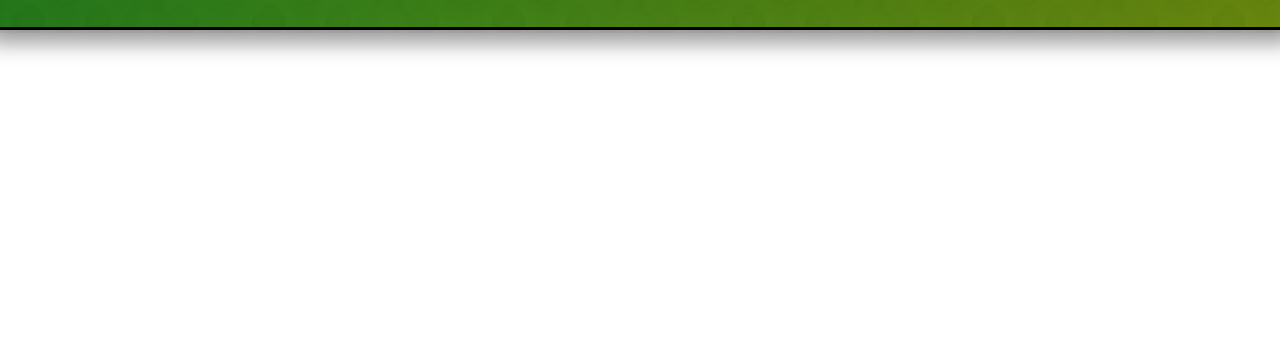
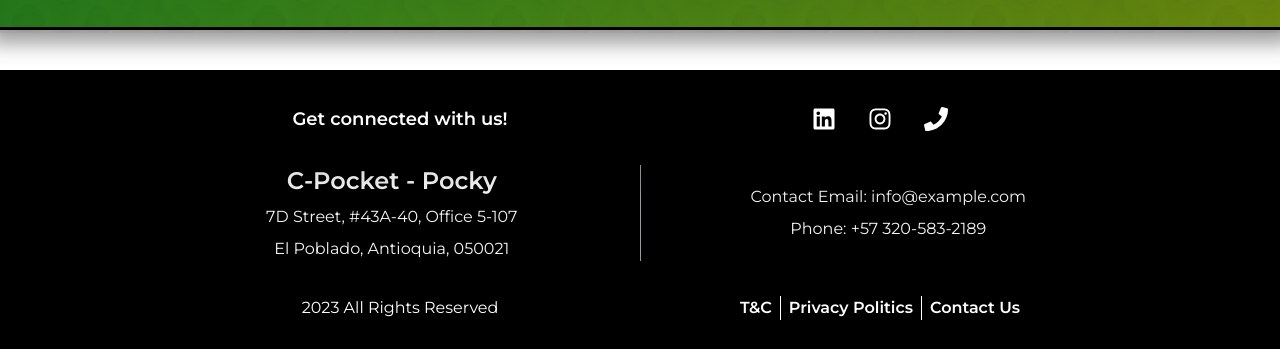
Before and after one commit to cpocket-dev/pocki_landing_page, a React (Vite) app: page / in a window 1280 px wide. Shown: the part 2378-2727 px from the top of the page. Before the commit the page ends 2448 px from the top, so only its background shows below. Built offline with nearby package versions, Linux system fonts and the light colour scheme.

Commit message:
Footer & Team Components

```diff
--- a/src/App.jsx
+++ b/src/App.jsx
@@ -3,6 +3,8 @@ import Header from './components/Header/Header'
 import Inicio from './components/Inicio/Inicio';
 import Conocenos from './components/Conocenos/Conocenos';
 import { Servicios } from './components/Servicios/Servicios';
+import { Equipo } from './components/Equipo/Equipo';
+import { Footer } from './components/Footer/Footer';
 
 function App() {
   Aos.init();
@@ -15,6 +17,8 @@ function App() {
       <section className="content-cont overflow-visible">
         <Conocenos />
         <Servicios />
+        {/* <Equipo /> */}
+        <Footer />
       </section>
     </>
   )
--- a/src/components/Conocenos/Conocenos.css
+++ b/src/components/Conocenos/Conocenos.css
@@ -147,10 +147,10 @@
     #ffd40061 -0.47%,
     rgb(255 255 255 / 0%) 77%
   ),
-  linear-gradient(161deg, #23af2c 9.39%, rgba(255, 255, 255, 0) 83.29%),
+  linear-gradient(161deg, #005201 9.39%, rgba(255, 255, 255, 0) 83.29%),
   linear-gradient(0deg, #36cc34, #6b6b6b);
   background-size: 200% 200%; /* Increase the background size for a smoother transition */
-  animation: rotateGradient 1s ease-in-out infinite alternate; /* Adjust time as needed */
+  animation: rotateGradient 1.5s ease-in-out infinite alternate; /* Adjust time as needed */
 }
 
 .services-svg {
--- /dev/null
+++ b/src/components/Equipo/Equipo.css
@@ -0,0 +1,20 @@
+#nosotros {
+  display: flex;
+  background: linear-gradient(
+    139.58deg,
+    #ffd40061 -0.47%,
+    rgb(255 255 255 / 0%) 77%
+  ),
+  linear-gradient(161deg, #15731c 9.39%, rgba(104, 182, 132, 0) 83.29%),
+  linear-gradient(0deg, #025100, #000000);
+}
+
+.team-cont::before {
+    content: '';
+    background-image: url('../../assets/backgrounds/bg-texture.png');
+    background-size: 16rem;
+    mix-blend-mode: multiply;
+    position: absolute;
+    width: 100%;
+    height: 100%;
+}
--- /dev/null
+++ b/src/components/Equipo/Equipo.jsx
@@ -0,0 +1,57 @@
+import { useTranslationHook } from "../../hooks/useI18nTranslation";
+import { useState } from "react";
+
+import "./Equipo.css";
+
+export const Equipo = () => {
+  const { t } = useTranslationHook();
+
+  return (
+    <>
+      <div
+        className="features-cont w-full flex flex-col items-center pb-12 h-max lg:h-[100vh] overflow-visible relative"
+        id="nosotros"
+      >
+        <div className="features-top flex flex-col justify-start content-center items-center pt-20 pb-4 overflow-visible">
+          <h2
+            className="info-title mb-8 font-extrabold text-2xl md:text-3xl overflow-visible z-[1] w-[100dvw] pb-4 pt-4 bg-black text-white text-center"
+            data-aos="fade-left"
+            data-aos-once="true"
+          >
+            C-Pocket Team
+          </h2>
+
+          <button className="rounded-xl bg-black text-white w-[10rem] h-[3rem]">Open Modal</button>
+
+          <div>
+            <p></p>
+          </div>
+
+          {/* <div className="team w-[95vw] md:w-[75vw] bg-white z-[5] flex flex-col mx-auto p-8 rounded-xl gap-4">
+            <p className="text-3xl">Meet our Team</p>
+            <p className="text-xl">
+              Lorem ipsum dolor sit amet consectetur adipisicing elit.
+              Reiciendis quae voluptates eius neque accusamus assumenda
+              inventore modi alias exercitationem totam?
+            </p>
+            <div className="flex gap-4 shadow-lg">
+              <div className="h-[13rem] w-1/3 bg-black flex flex-col text-center">
+                <div className="h-[85%] bg-white"></div>
+                <p className="text-white">Lina Otalvaro</p>
+              </div>
+              <div className="h-[13rem] w-1/3 bg-black flex flex-col text-center">
+                <div className="h-[85%] bg-white"></div>
+                <p className="text-white">Alexis Aronategui</p>
+              </div>
+              <div className="h-[13rem] w-1/3 bg-black flex flex-col text-center">
+                <div className="h-[85%] bg-white"></div>
+                <p className="text-white">Walter Vanegas</p>
+              </div>
+            </div>
+          </div> */}
+
+        </div>
+      </div>
+    </>
+  );
+};
--- /dev/null
+++ b/src/components/Footer/Footer.css
@@ -0,0 +1,20 @@
+/* .footer-cont {
+    background: linear-gradient(
+        139.58deg,
+        #ffd40061 -0.47%,
+        rgb(255 255 255 / 0%) 77%
+      ),
+      linear-gradient(161deg, #15731c 9.39%, rgba(104, 182, 132, 0) 83.29%),
+      linear-gradient(0deg, #025100, #000000);
+} */
+
+.footer-cont::before {
+    background-image: url(../../assets/backgrounds/bg-texture.png);
+    background-size: 16rem;
+    position: absolute;
+    mix-blend-mode: multiply;
+    width: 100%;
+    height: 100%;
+    content: '';
+    top: 0;
+}
--- /dev/null
+++ b/src/components/Footer/Footer.jsx
@@ -0,0 +1,64 @@
+import { FaInstagram, FaLinkedin, FaPhone } from "react-icons/fa";
+import "./Footer.css";
+import React from "react";
+
+export const Footer = () => {
+  return (
+    <div className="footer-cont py-4 w-screen h-max  bg-black text-white relative">
+      <div className="lg:max-w-[75vw] flex gap-4 flex-col items-center mx-auto">
+        <div className="footer-top p-4 bg-black shadow-2xl w-full h-[33%] sm:h-[20%] flex justify-center items-center border-t-[3px] border-black relative">
+          <div className="w-full h-full flex flex-col sm:flex-row justify-center overflow-visible items-center gap-2 sm:gap-8">
+            <p className="font-semibold text-lg w-1/2 text-center z-[2] overflow-visible text-white">
+              Get connected with us!
+            </p>
+            <div className="footer-icons w-1/2 flex justify-center items-center gap-8 overflow-visible">
+              <a href="http://" target="_blank" rel="noopener noreferrer">
+                <FaLinkedin className="text-2xl" />
+              </a>
+              <a href="http://" target="_blank" rel="noopener noreferrer">
+                <FaInstagram className="text-2xl" />
+              </a>
+              <a href="http://" target="_blank" rel="noopener noreferrer">
+                <FaPhone className="text-2xl" />
+              </a>
+            </div>
+          </div>
+        </div>
+
+        <div className="sm:hidden w-[80%] h-[1px] bg-zinc-500"></div>
+
+        <div className="footer-information shadow-2xl bg-black flex flex-col sm:flex-row justify-center items-center w-full gap-4 h-[60%] m-auto rounded-xl">
+          <div className="flex flex-col w-1/2 gap-2">
+            <p className="w-full text-center text-2xl font-bold">
+              C-Pocket - Pocky
+            </p>
+            <p className="w-full text-center">
+              7D Street, #43A-40, Office 5-107
+            </p>
+            <p className="w-full text-center">El Poblado, Antioquia, 050021</p>
+          </div>
+          <div className="divider h-[1px] w-[65%] sm:h-[6rem] sm:w-[1px] bg-zinc-400"></div>
+          <div className="flex flex-col w-1/2 gap-2">
+            <p className="w-full text-center">
+              Contact Email: info@example.com
+            </p>
+            <p className="w-full text-center">Phone: +57 320-583-2189</p>
+          </div>
+        </div>
+
+        <div className="sm:hidden w-[80%] h-[1px] bg-zinc-500"></div>
+
+        <div className="footer-bottom p-4 bg-black shadow-2xl w-full h-[15%] flex flex-col sm:flex-row justify-center items-center gap-8 border-t-[3px] border-black relative">
+          <p className="sm:w-1/2 sm:text-center">2023 All Rights Reserved</p>
+          <div className="flex gap-2 sm:w-1/2 sm:justify-center sm:content-center font-bold">
+            <p>T&C</p>
+            <div className="w-[1px] bg-white" />
+            <p>Privacy Politics</p>
+            <div className="w-[1px] bg-white" />
+            <p>Contact Us</p>
+          </div>
+        </div>
+      </div>
+    </div>
+  );
+};
```
